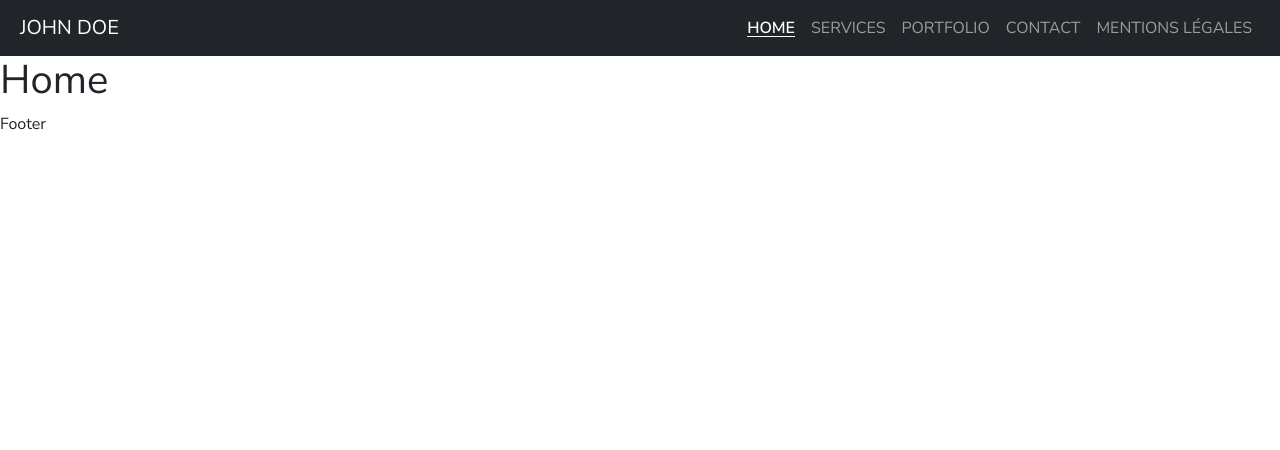
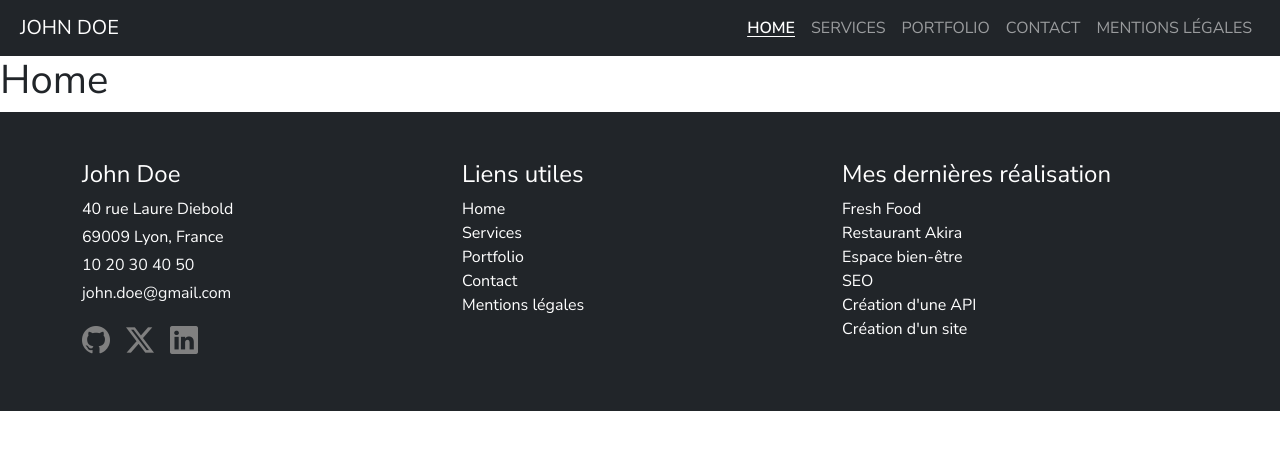
Before and after one commit to alexiszirnhelt-ai/portfolio-20, a React (Vite) app: page / in a window 1280 px wide. Shown: the top 450 px of the page. Built offline with nearby package versions, Linux system fonts and the light colour scheme.

Commit message:
add content footer + footer.css

```diff
--- a/src/components/Footer.jsx
+++ b/src/components/Footer.jsx
@@ -2,9 +2,76 @@ import { NavLink } from "react-router-dom";
 
 function Footer () {
     return (
-        <footer>
-            <p>Footer</p>
-        </footer>
+        <>
+            <footer className="site-footer bg-dark text-white">
+                {/*3 Colonnes*/}
+                <div className="container py-5">
+                    <div className="row">
+                        {/*Col 1*/}
+                        <div className="col-12 col-lg-4">
+                            <h4>John Doe</h4>
+                            <address>
+                                <p className="mb-1">40 rue Laure Diebold</p>
+                                <p className="mb-1">69009 Lyon, France</p>
+                                <p className="mb-1"><a href="tel:1020304050" className="text-decoration-none text-light">10 20 30 40 50</a></p>
+                                <p className="mb-1"><a href="mailto:john.doe@gmail.com" className="text-decoration-none text-light">john.doe@gmail.com</a></p>
+                            </address>
+                            <div className="footer-social d-flex gap-3">
+                                <a href="https://github.com" target="_blank" className="footer-social_link"><i className="bi bi-github fs-3"></i></a>
+                                <a href="http://twitter.com" target="_blank" className="footer-social_link"><i className="bi bi-twitter-x fs-3"></i></a>
+                                <a href="http://linkedin.com" target="_blank" className="footer-social_link fs-3"><i className="bi bi-linkedin"></i></a>
+                            </div>
+                        </div>
+                        {/*Col 2*/}
+                        <div className="col-12 col-lg-4">
+                            <h4>Liens utiles</h4>
+                            <ul className="list-unstyled">
+                                <li>
+                                    <NavLink className="list-nav" to="/">Home</NavLink>
+                                </li>
+                                <li>
+                                    <NavLink className="list-nav" to="/services">Services</NavLink>
+                                </li>
+                                <li>
+                                    <NavLink className="list-nav" to="/portfolio">Portfolio</NavLink>
+                                </li>
+                                <li>
+                                    <NavLink className="list-nav" to="/contact">Contact</NavLink>
+                                </li>
+                                <li>
+                                    <NavLink className="list-nav" to="/mentions-legales">Mentions légales</NavLink>
+                                </li>
+                            </ul>
+                        </div>
+                        {/*Col 3*/}
+                        <div className="col-12 col-lg-4">
+                            <h4>Mes dernières réalisation</h4>
+                            <ul className="list-unstyled">
+                                <li>
+                                    <NavLink className="list-nav" to="/portfolio">Fresh Food</NavLink>
+                                </li>
+                                <li>
+                                    <NavLink className="list-nav" to="/portfolio">Restaurant Akira</NavLink>
+                                </li>
+                                <li>
+                                    <NavLink className="list-nav" to="/portfolio">Espace bien-être</NavLink>
+                                </li>
+                                <li>
+                                    <NavLink className="list-nav" to="/portfolio">SEO</NavLink>
+                                </li>
+                                <li>
+                                    <NavLink className="list-nav" to="/portfolio">Création d'une API</NavLink>
+                                </li>
+                                <li>
+                                    <NavLink className="list-nav" to="/portfolio">Création d'un site</NavLink>
+                                </li>
+                            </ul>
+                        </div>
+                        {/* ----- */}
+                    </div>
+                </div>
+            </footer>
+        </>
     )
 }
 
--- a/src/main.jsx
+++ b/src/main.jsx
@@ -10,6 +10,7 @@ import "bootstrap-icons/font/bootstrap-icons.css"
 //CSS
 import "./styles/stylesheets.css"
 import "./styles/header.css"
+import "./styles/footer.css"
 
 createRoot(document.getElementById('root')).render(
   <StrictMode>
--- /dev/null
+++ b/src/styles/footer.css
@@ -0,0 +1,18 @@
+.footer-social_link {
+    color: grey;
+    transition: color 0.3s ease;
+}
+
+.footer-social_link:hover {
+    color: white;
+    transform: scale(1.1);
+}
+
+.list-nav{
+    text-decoration: none;
+    color: white;
+}
+.list-nav:hover {
+    font-weight: bold;
+    text-decoration: underline;
+}
```
